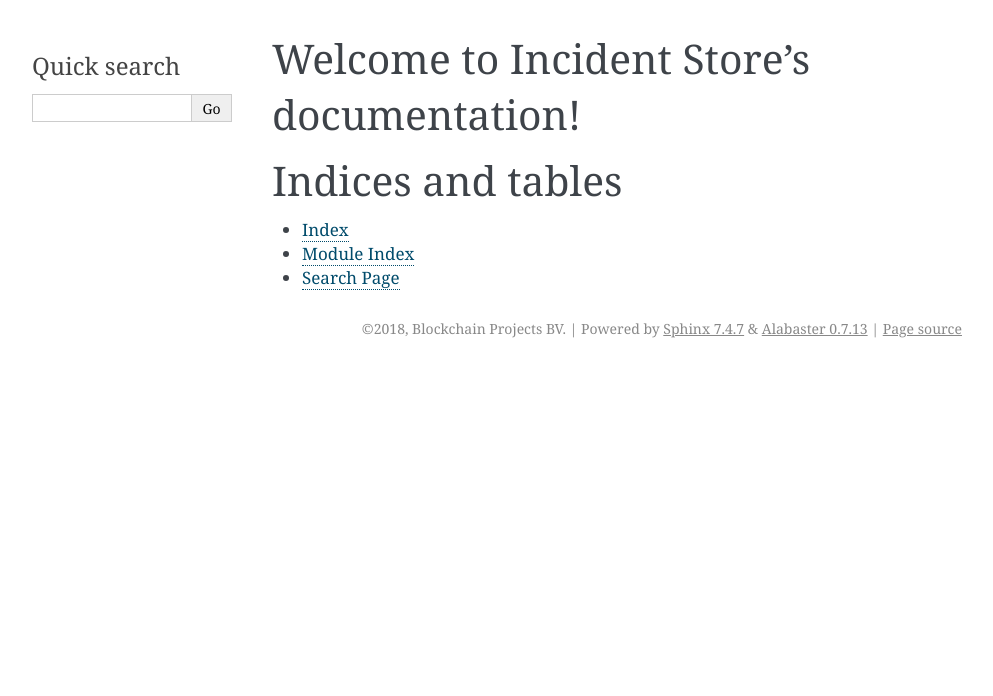
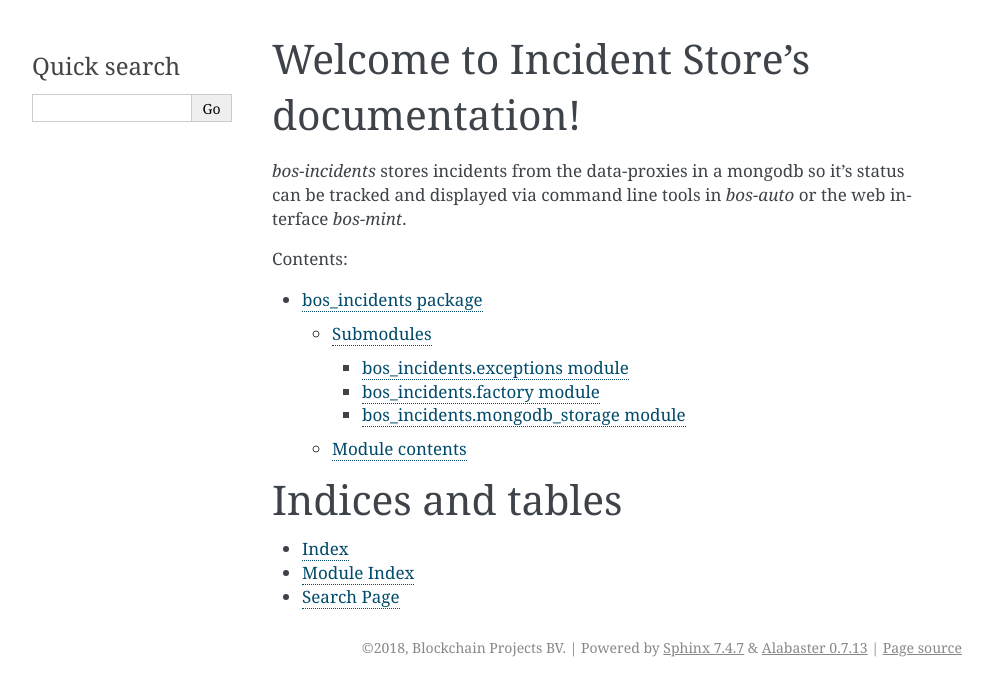
Before and after one commit to peerplays-network/bos-incidents, a Sphinx documentation site: the page built from docs/index.rst, in a window 1280 px wide. Shown: the top 696 px of the page, without its empty margins (148-1141 px from the left). Built offline with Sphinx 7.4.7, drawn with Linux system fonts in a browser that asks for light colours.

Commit message:
Documentations

```diff
--- a/docs/index.rst
+++ b/docs/index.rst
@@ -6,11 +6,15 @@
 Welcome to Incident Store's documentation!
 ==========================================
 
+`bos-incidents` stores incidents from the data-proxies in a mongodb so
+it's status can be tracked and displayed via command line tools in
+`bos-auto` or the web interface `bos-mint`.
+
 .. toctree::
-   :maxdepth: 2
+   :maxdepth: 3
    :caption: Contents:
 
-
+   bos_incidents
 
 Indices and tables
 ==================
--- /dev/null
+++ b/docs/requirements.txt
@@ -0,0 +1 @@
+sphinxcontrib-programoutput
```
Also changed, not shown: 1 other file.
